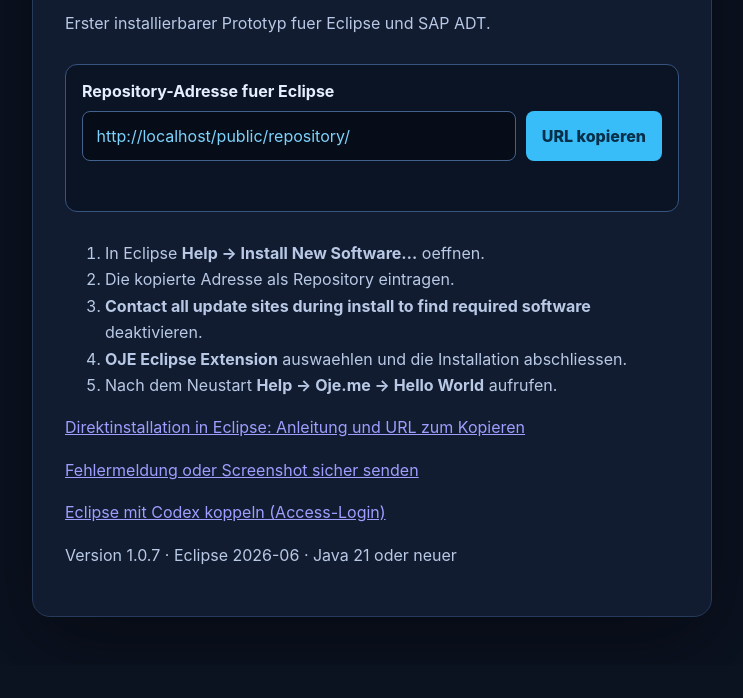
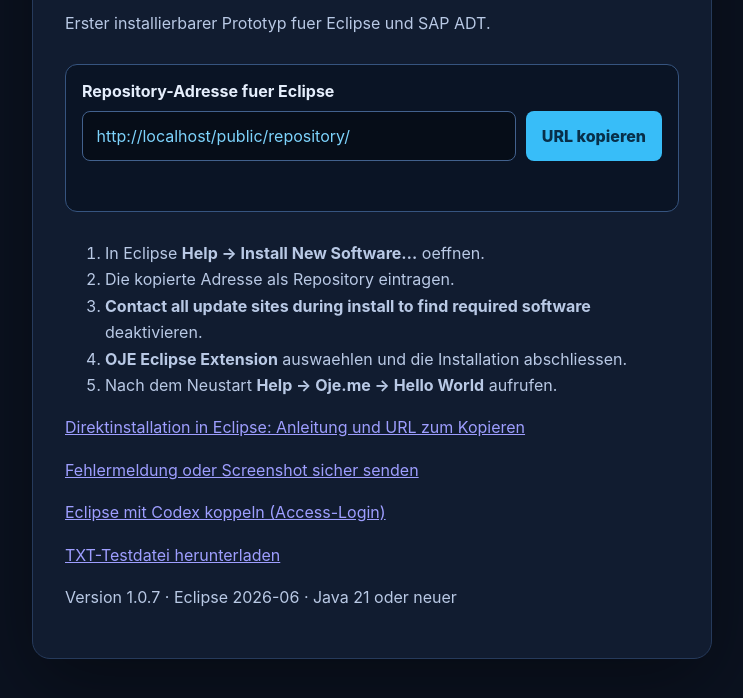
Before and after one commit to hoffconeu/eclipse_ext, a plain HTML site: page public/index.html in a window 1280 px wide. Shown: the part 196-894 px from the top of the page, without its empty margins (268-1011 px from the left). Before the commit the page ends 861 px from the top, so only its background shows below. Drawn offline with Linux system fonts and the light colour scheme.

Commit message:
Add downloadable TXT test file to Pages site

```diff
--- a/public/index.html
+++ b/public/index.html
@@ -48,6 +48,7 @@
         <p><a href="commands.html?v=direct-install-20261014">Direktinstallation in Eclipse: Anleitung und URL zum Kopieren</a></p>
         <p><a href="diagnostics.html">Fehlermeldung oder Screenshot sicher senden</a></p>
         <p><a href="commands-eclipse-pair.html">Eclipse mit Codex koppeln (Access-Login)</a></p>
+        <p><a href="test-download.txt" download="test-download.txt">TXT-Testdatei herunterladen</a></p>
         <p>Version 1.0.7 · Eclipse 2026-06 · Java 21 oder neuer</p>
     </div>
 </main>
```
Also changed, not shown: public/test-download.txt (added), 1 other file.
